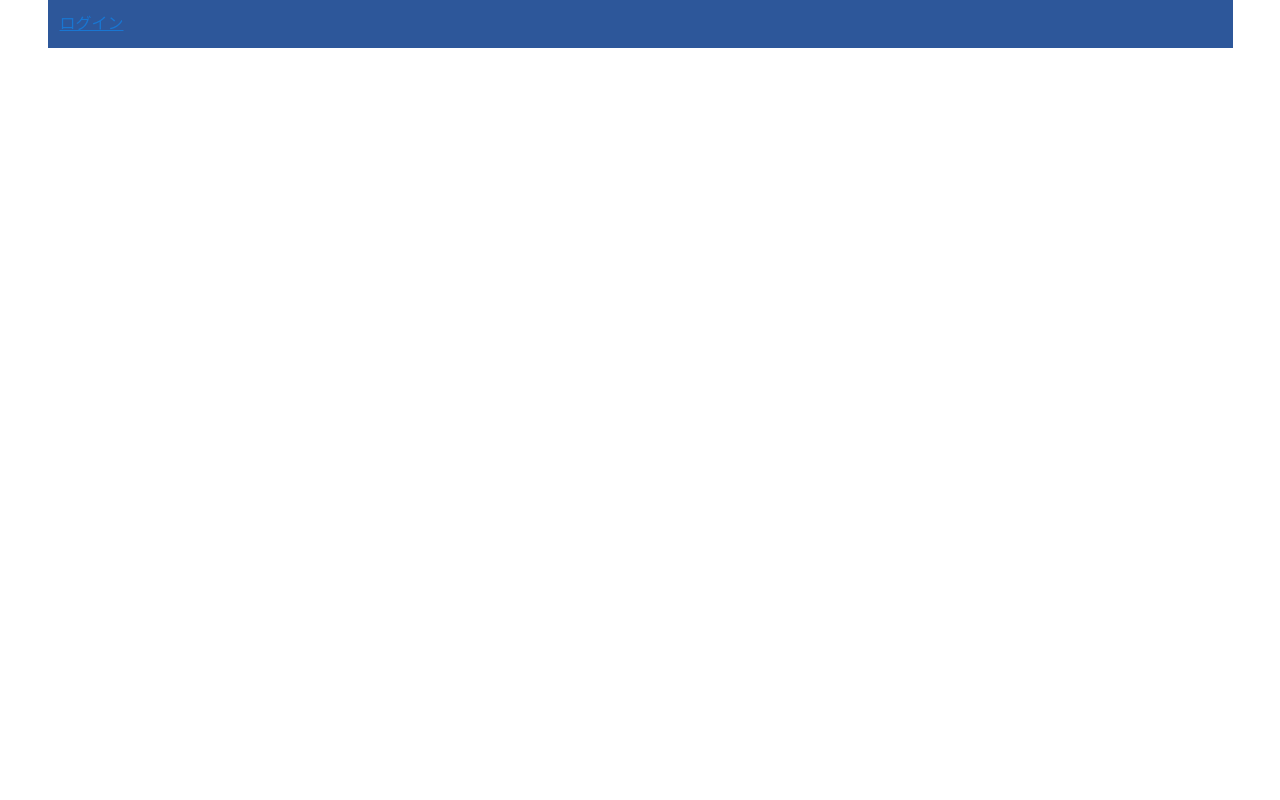
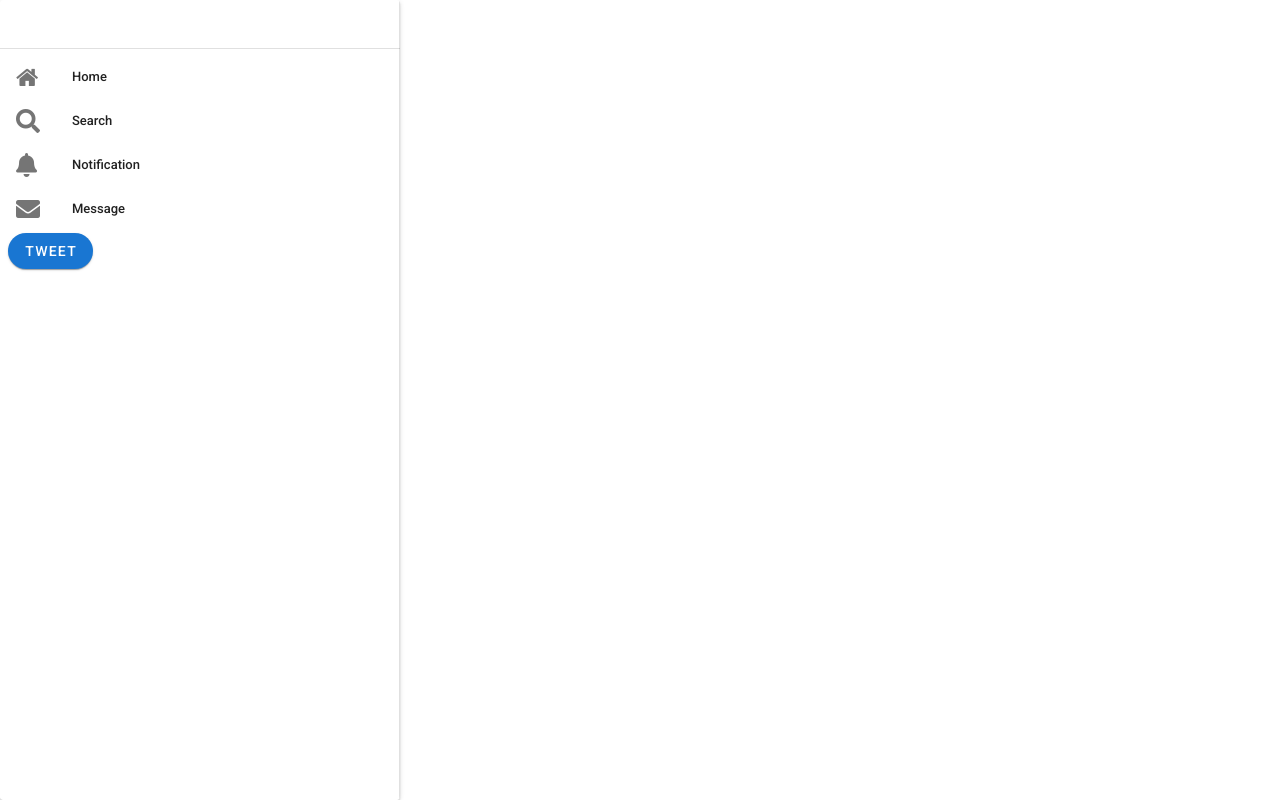
Before and after one commit to uto8/review-to-earn, a Vue app in the folder frontend/: page / in a window 1280 px wide. Built offline with nearby package versions, Linux system fonts and the light colour scheme.

Commit message:
create navbar

```diff
--- a/frontend/package.json
+++ b/frontend/package.json
@@ -22,6 +22,7 @@
     "@vue/cli-service": "~5.0.0",
     "eslint": "^7.32.0",
     "eslint-plugin-vue": "^8.0.3",
+    "font-awesome": "^4.7.0",
     "sass": "~1.32.0",
     "sass-loader": "^10.0.0",
     "vue-cli-plugin-vuetify": "~2.5.8",
--- a/frontend/public/index.html
+++ b/frontend/public/index.html
@@ -6,6 +6,7 @@
     <meta name="viewport" content="width=device-width,initial-scale=1.0">
     <link rel="icon" href="<%= BASE_URL %>favicon.ico">
     <title><%= htmlWebpackPlugin.options.title %></title>
+    <link href="https://use.fontawesome.com/releases/v5.0.13/css/all.css" rel="stylesheet">
     <link rel="stylesheet" href="https://fonts.googleapis.com/css?family=Roboto:100,300,400,500,700,900">
     <link rel="stylesheet" href="https://cdn.jsdelivr.net/npm/@mdi/font@latest/css/materialdesignicons.min.css">
   </head>
--- a/frontend/src/components/LoginForm.vue
+++ b/frontend/src/components/LoginForm.vue
@@ -3,7 +3,7 @@
     <h2 class="mb-4">ログイン</h2>
     <v-form>
       <label for="email">メールアドレス</label>
-      <v-text-field type="email" required label="メールアドレス" v-show-password-input v-model="email" />
+      <v-text-field type="email" required label="メールアドレス" v-model="email" />
       <label for="password">パスワード</label>
       <v-text-field type="password" required label="パスワード" v-model="password" />
       <div class="text-center">
@@ -40,8 +40,14 @@ export default {
         if(!res) {
           throw new Error('メールアドレスが違います')
         }
+        if (!this.error) {
+          window.localStorage.setItem('access-token', res.headers['access-token'])
+          window.localStorage.setItem('client', res.headers.client)
+          window.localStorage.setItem('uid', res.headers.uid)
+          window.localStorage.setItem('name', res.data.data.name)
+          this.$router.push('/')
+        }
         console.log({res})
-        this.$router.push('/')
         return res
       } catch(error) {
         console.log(error)
--- /dev/null
+++ b/frontend/src/components/NavBar.vue
@@ -0,0 +1,97 @@
+<template>
+  <v-card>
+    <v-navigation-drawer permanent width="100%">
+      <v-list-item class="nav-user">
+        <v-list-item-content>
+          <v-list-item-title class="text-h6">
+            {{name}}
+          </v-list-item-title>
+          <v-list-item-subtitle>
+            {{email}}
+          </v-list-item-subtitle>
+        </v-list-item-content>
+      </v-list-item>
+
+      <v-divider></v-divider>
+
+      <v-list
+        dense
+        nav
+      >
+      <v-list-item link>
+          <v-list-item-icon>
+            <v-icon>fa-home</v-icon>
+          </v-list-item-icon>
+          <v-list-item-title>Home</v-list-item-title>
+        </v-list-item>
+        <v-list-item link>
+          <v-list-item-icon>
+            <v-icon>fas fa-search</v-icon>
+          </v-list-item-icon>
+          <v-list-item-title>Search</v-list-item-title>
+        </v-list-item>
+
+        <v-list-item link>
+          <v-list-item-icon>
+            <v-icon>fas fa-bell</v-icon>
+          </v-list-item-icon>
+          <v-list-item-title>Notification</v-list-item-title>
+        </v-list-item>
+
+        <v-list-item link>
+          <v-list-item-icon>
+            <v-icon>fas fa-envelope</v-icon>
+          </v-list-item-icon>
+          <v-list-item-title>Message</v-list-item-title>
+        </v-list-item>
+        <v-btn
+            color="primary"
+            elevation="1"
+            rounded
+          >
+          Tweet
+        </v-btn>
+      </v-list>
+    </v-navigation-drawer>
+  </v-card>
+</template>
+<script>
+  export default {
+    data () {
+      return {
+        name: window.localStorage.getItem('name'),
+        email: window.localStorage.getItem('uid')
+      }
+    }
+  }
+</script>
+<style scoped>
+  .v-card{
+    height:100vh;
+    width:400px;
+  }
+  @media(max-width:600px){
+    .v-card{
+      height:auto;
+      width:100%;
+      position:fixed;
+      bottom:0;
+    }
+    .v-list{
+      display: flex;
+      justify-content: space-between;
+    }
+    .v-list-item__title{
+      display: none;
+    }
+    .v-btn{
+      display: none;
+    }
+    .v-list-item__icon{
+      margin:auto;
+    }
+    .nav-user{
+      display: none;
+    }
+  }
+</style>
--- a/frontend/src/plugins/vuetify.js
+++ b/frontend/src/plugins/vuetify.js
@@ -1,7 +1,11 @@
+import 'font-awesome/css/font-awesome.min.css'
 import Vue from 'vue';
 import Vuetify from 'vuetify/lib/framework';
 
 Vue.use(Vuetify);
 
 export default new Vuetify({
+  icons: {
+    iconfont: 'fa',
+  },
 });
--- a/frontend/src/views/HomePage.vue
+++ b/frontend/src/views/HomePage.vue
@@ -1,10 +1,19 @@
 <template>
   <v-app>
-    <div class="container">
+    <NavBar/>
+    <!-- <div class="container">
       <router-link to="/welcome">ログイン</router-link>
-    </div>
+    </div> -->
   </v-app>
 </template>
+<script>
+  import NavBar from "../components/NavBar.vue";
+  export default {
+    components: {
+      NavBar
+    }
+  }
+</script>
 <style scoped>
   div.container{
     background:#2D579A;
```
Also changed, not shown: 1 other file (tests, documents, lock files or other folders).
